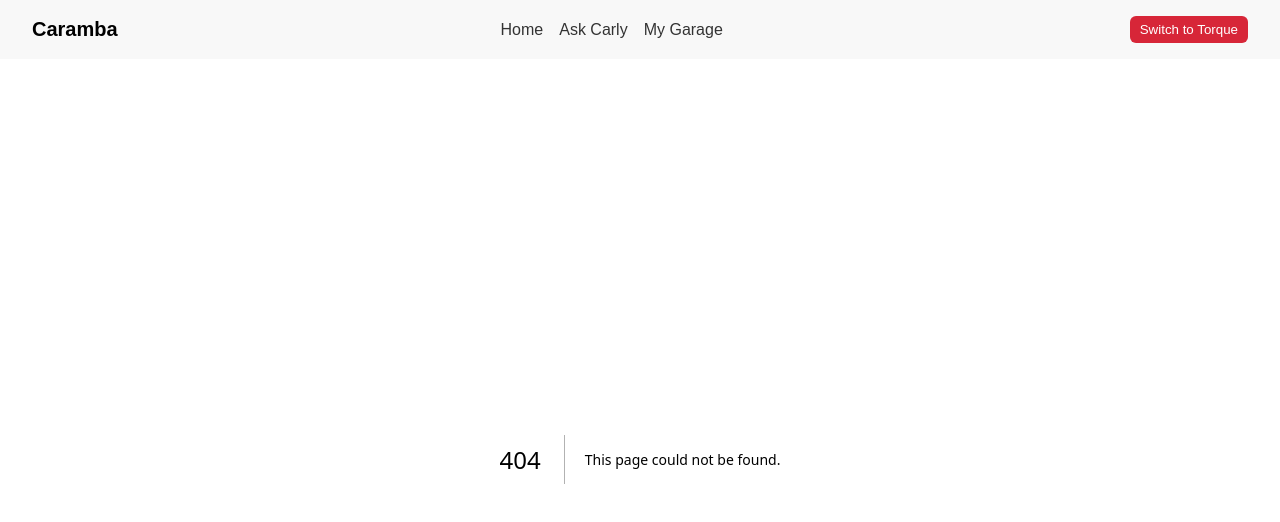
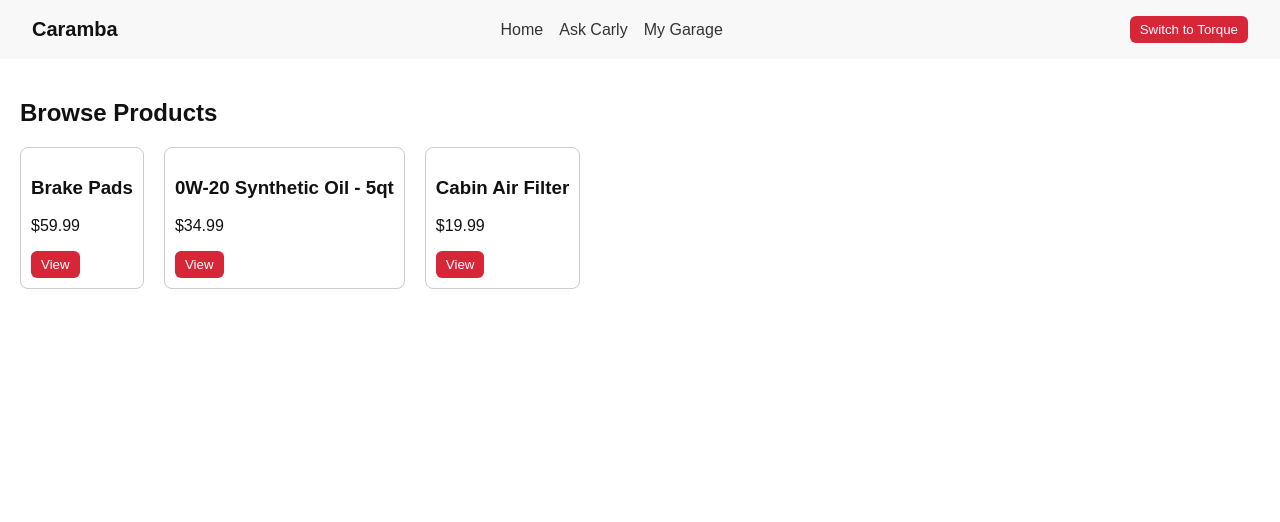
Before and after one commit to bstockes/caramba-reset, a Next.js app: page /products in a window 1280 px wide. Before the commit this address had no page. Shown: the top 522 px of the page. Built offline with nearby package versions, Linux system fonts and the light colour scheme.

Commit message:
Add files via upload

```diff
--- /dev/null
+++ b/pages/products/index.js
@@ -0,0 +1,23 @@
+
+export default function Products() {
+  const parts = [
+    { id: 'brake123', name: 'Brake Pads', price: '$59.99' },
+    { id: 'oil456', name: '0W-20 Synthetic Oil - 5qt', price: '$34.99' },
+    { id: 'air789', name: 'Cabin Air Filter', price: '$19.99' }
+  ];
+
+  return (
+    <div style={{ padding: 20 }}>
+      <h2>Browse Products</h2>
+      <div style={{ display: 'flex', gap: 20 }}>
+        {parts.map(p => (
+          <div key={p.id} style={{ border: '1px solid #ccc', padding: 10, borderRadius: 8 }}>
+            <h3>{p.name}</h3>
+            <p>{p.price}</p>
+            <button onClick={() => window.location.href = '/products/' + p.id}>View</button>
+          </div>
+        ))}
+      </div>
+    </div>
+  );
+}
```
Also changed, not shown: pages/dealer/[shopName]/index.js (added, +16 -0 lines), pages/dealer/index.js (added, +13 -0 lines), pages/products/[partId]/index.js (added, +14 -0 lines).
